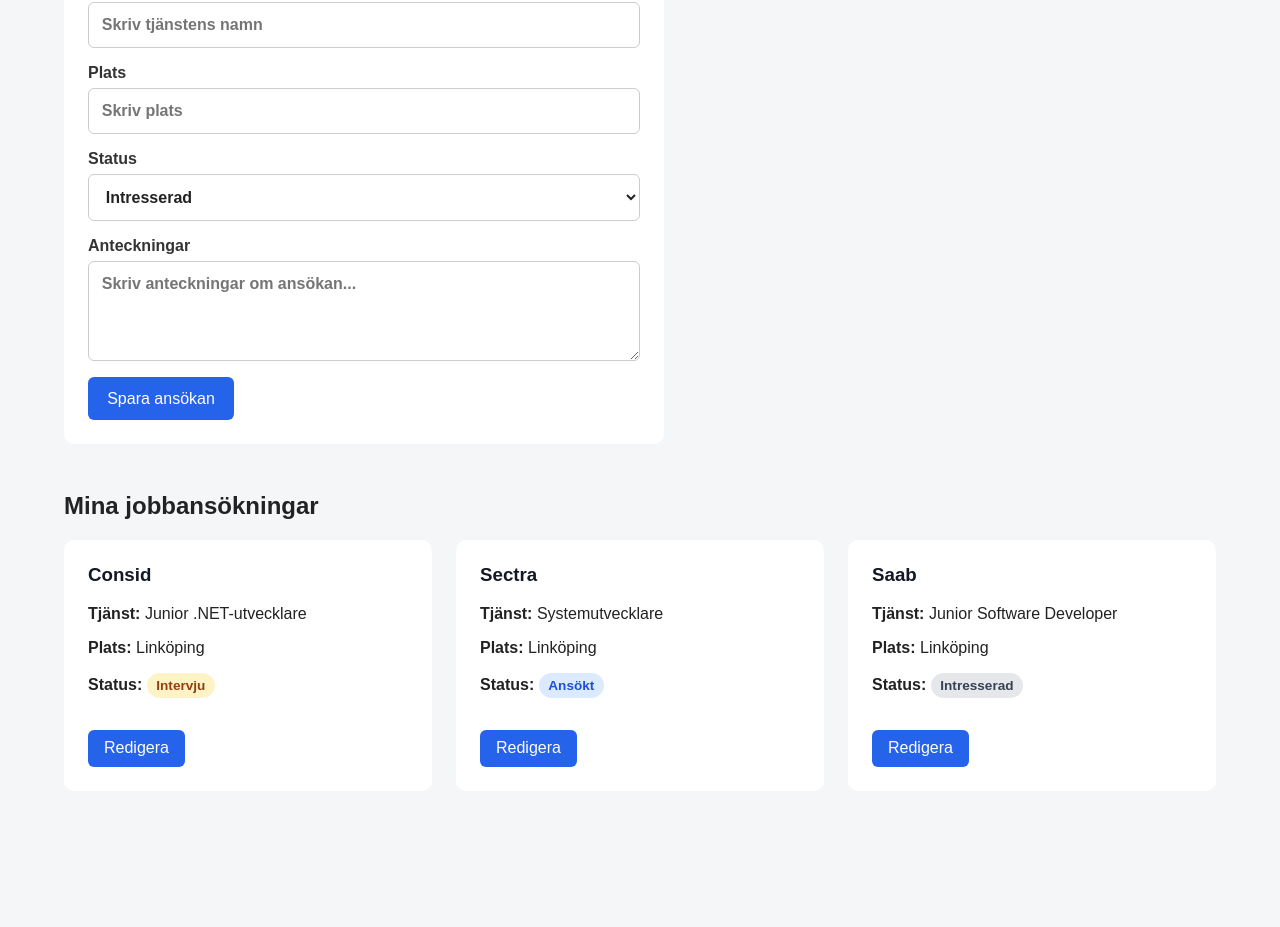
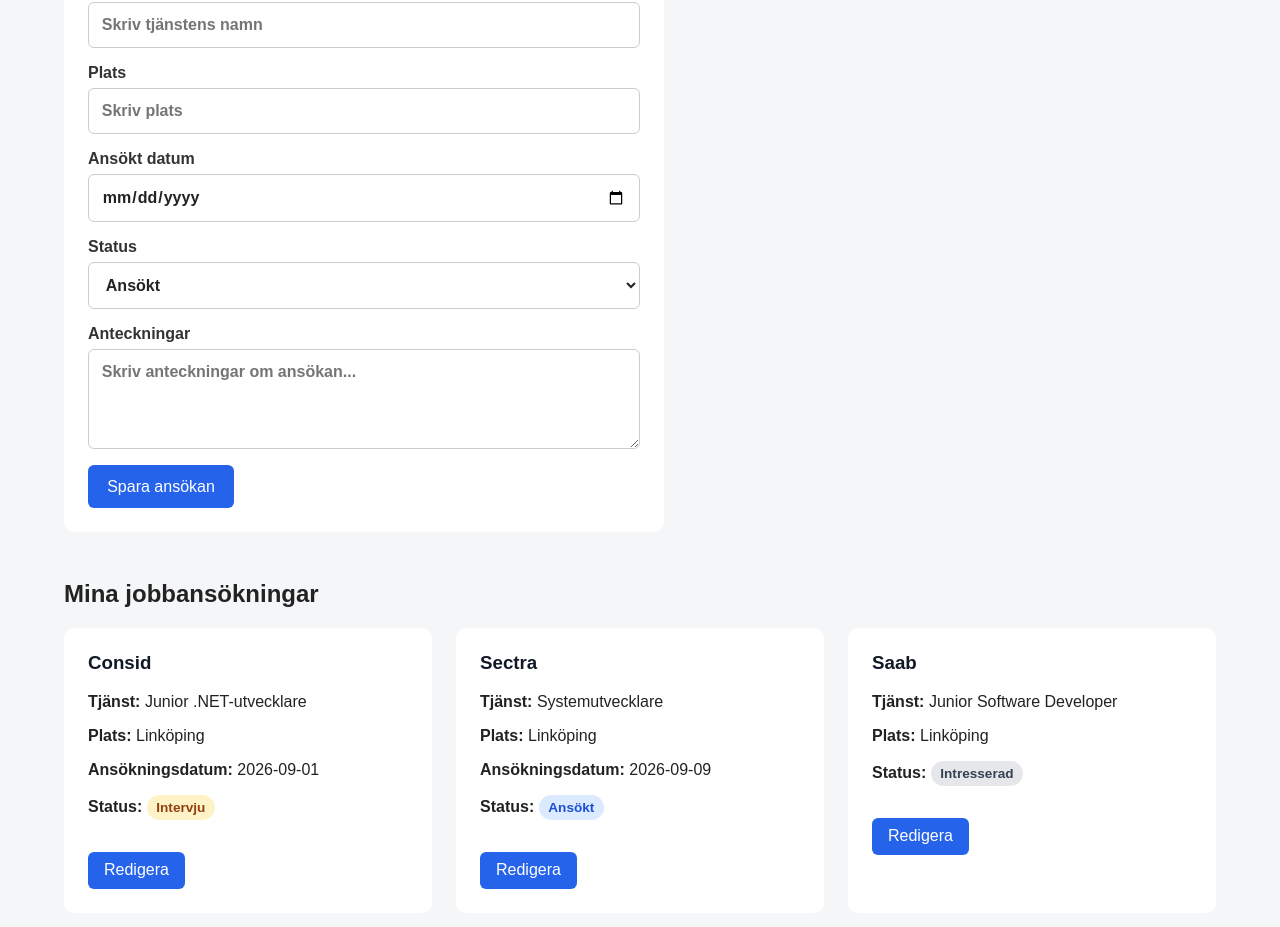
Before and after one commit to TSOLER89/job-application-tracker, a React (Vite) app: page / in a window 1280 px wide. Shown: the part 363-1290 px from the top of the page. Before the commit the page ends 1186 px from the top, so only its background shows below. Built offline with nearby package versions, Linux system fonts and the light colour scheme.

Commit message:
Add date applied field to job applications: update ApplicationForm, ApplicationCard, and ApplicationList components to handle and display application dates.

```diff
--- a/src/App.jsx
+++ b/src/App.jsx
@@ -11,6 +11,7 @@
       company: 'Consid',
       position: 'Junior .NET-utvecklare',
       location: 'Linköping',
+      dateApplied: '2026-09-01',
       status: 'Intervju',
       notes: ''
     },
@@ -19,6 +20,7 @@
       company: 'Sectra',
       position: 'Systemutvecklare',
       location: 'Linköping',
+      dateApplied: '2026-09-09',
       status: 'Ansökt',
       notes: ''
     },
@@ -27,6 +29,7 @@
       company: 'Saab',
       position: 'Junior Software Developer',
       location: 'Linköping',
+      dateApplied: '',
       status: 'Intresserad',
       notes: ''
     }
--- a/src/components/ApplicationCard.jsx
+++ b/src/components/ApplicationCard.jsx
@@ -2,6 +2,7 @@
     company,
     position,
     location,
+    dateApplied,
     status,
     notes,
     onEdit
@@ -17,6 +18,13 @@
             <p>
                 <strong>Plats:</strong> {location}
             </p>
+
+             {status !== 'Intresserad' && dateApplied && (
+                <p>
+                    <strong>Ansökningsdatum:</strong>{' '}
+                    {new Date(dateApplied).toLocaleDateString('sv-SE')}
+                </p>
+                )}
 
             <p>
              <strong>Status:</strong>{' '}
--- a/src/components/ApplicationForm.jsx
+++ b/src/components/ApplicationForm.jsx
@@ -4,7 +4,8 @@
   company: '',
   position: '',
   location: '',
-  status: 'Intresserad',
+  dateApplied: '',
+  status: 'Ansökt',
   notes: ''
 }
 
@@ -22,6 +23,7 @@
         company: editingApplication.company,
         position: editingApplication.position,
         location: editingApplication.location,
+        dateApplied: editingApplication.dateApplied || '',
         status: editingApplication.status,
         notes: editingApplication.notes || ''
       })
@@ -30,14 +32,22 @@
     }
   }, [editingApplication])
 
-  function handleChange(event) {
-    const { name, value } = event.target
+function handleChange(event) {
+  const { name, value } = event.target
 
-    setFormData({
-      ...formData,
+  setFormData((previousData) => {
+    const updatedData = {
+      ...previousData,
       [name]: value
-    })
-  }
+    }
+
+    if (name === 'status' && value === 'Intresserad') {
+      updatedData.dateApplied = ''
+    }
+
+    return updatedData
+  })
+}
 
   function handleSubmit(event) {
     event.preventDefault()
@@ -107,14 +117,25 @@
       </label>
 
       <label>
+        Ansökt datum
+        <input
+          type="date"
+          name="dateApplied"
+          value={formData.dateApplied}
+          onChange={handleChange}
+          disabled={formData.status === 'Intresserad'}
+        />
+      </label>
+
+      <label>
         Status
         <select
           name="status"
           value={formData.status}
           onChange={handleChange}
         >
+          <option value="Ansökt">Ansökt</option>
           <option value="Intresserad">Intresserad</option>
-          <option value="Ansökt">Ansökt</option>
           <option value="Intervju">Intervju</option>
           <option value="Erbjudande">Erbjudande</option>
           <option value="Avslag">Avslag</option>
--- a/src/components/ApplicationList.jsx
+++ b/src/components/ApplicationList.jsx
@@ -9,6 +9,7 @@
           company={application.company}
           position={application.position}
           location={application.location}
+          dateApplied={application.dateApplied}
           status={application.status}
           notes={application.notes}
           onEdit={() => onEdit(application)}
```
